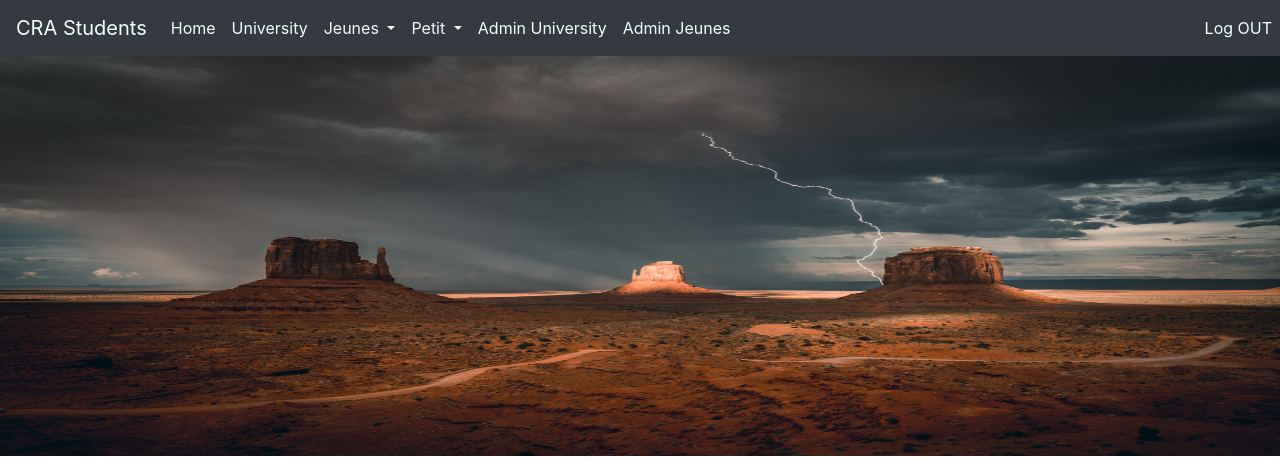
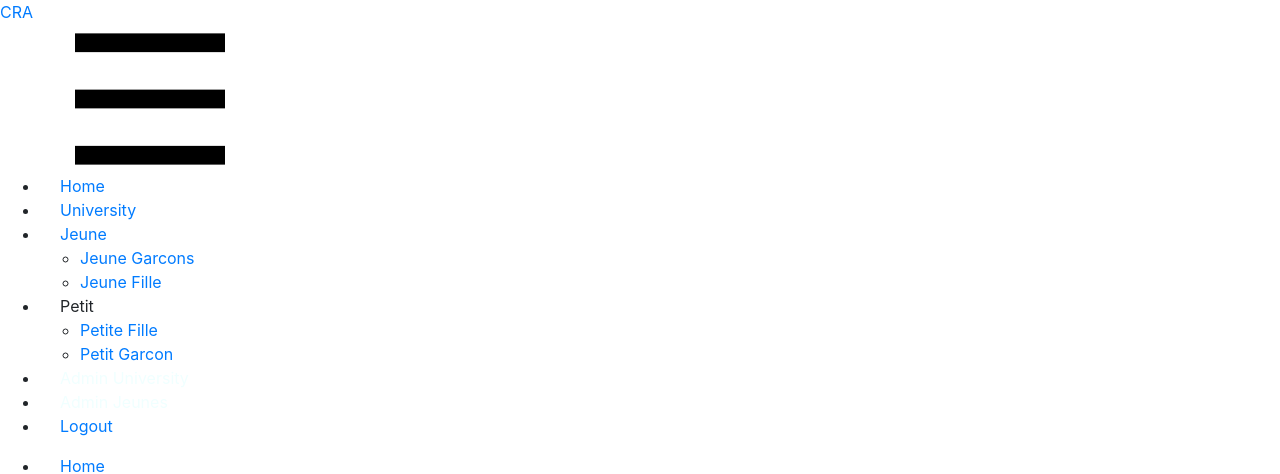
Before and after one commit to ABDA48/cra_studentmanagement, a Django app: page / in a window 1280 px wide. Shown: the top 474 px of the page. Run offline with Django 3.2, Linux system fonts and the light colour scheme; a user stored in the database is signed in; some libraries are stand-ins or nearby versions; grey boxes are pictures that could not be loaded.

Commit message:
Update nav.html

```diff
--- a/main/templates/main/nav.html
+++ b/main/templates/main/nav.html
@@ -1,48 +1,78 @@
-<nav class="navbar navbar-expand-sm bg-dark navbar-light sticky-top">
-    <ul class="navbar-nav">
-        <li class="nav-item">
-            <a class="navbar-brand" style="color: azure;" href="#">CRA Students</a>
-          </li>
-      <li class="nav-item active" >
-        <a class="nav-link" href="{%url 'home'%}"  style="color: azure;">Home</a>
-      </li>
-      <li class="nav-item">
-        <a class="nav-link" href="{%url 'university'%}" style="color: azure;">University</a>
+
+    <header class="u-clearfix u-header u-header sticky-top" id="sec-3954" style="background-color: white;">
+        <div class="u-clearfix u-sheet u-sheet-1">
+
+      <a href="#" class="u-image u-logo u-image-1" title="CRA" data-image-width="150" data-image-height="100">
+           CRA
+          </a>
+          <nav class="u-dropdown-icon u-menu u-menu-dropdown u-offcanvas u-menu-1">
+            <div class="menu-collapse" style="font-size: 1rem; letter-spacing: 0px; text-transform: uppercase; font-weight: 500;">
+              <a class="u-button-style u-custom-active-color u-custom-border u-custom-border-color u-custom-hover-color u-custom-left-right-menu-spacing u-custom-padding-bottom u-custom-text-active-color u-custom-text-color u-custom-text-hover-color u-custom-top-bottom-menu-spacing u-nav-link u-text-active-palette-1-base u-text-hover-palette-2-base" href="#">
+                <svg><use xmlns:xlink="http://www.w3.org/1999/xlink" xlink:href="#menu-hamburger"></use></svg>
+                <svg version="1.1" xmlns="http://www.w3.org/2000/svg" xmlns:xlink="http://www.w3.org/1999/xlink"><defs><symbol id="menu-hamburger" viewBox="0 0 16 16" style="width: 16px; height: 16px;"><rect y="1" width="16" height="2"></rect><rect y="7" width="16" height="2"></rect><rect y="13" width="16" height="2"></rect>
+  </symbol>
+  </defs></svg>
+              </a>
+            </div>
+            <div class="u-custom-menu u-nav-container">
+              <ul class="u-nav u-spacing-2 u-unstyled u-nav-1">
+                  <li class="u-nav-item"><a class="u-active-palette-1-base u-button-style u-hover-palette-1-light-1 u-nav-link u-text-active-white u-text-grey-90 u-text-hover-white" href="{%url 'home'%}"  style="padding: 10px 20px;">Home</a>
+
+
+  </li><li class="u-nav-item"><a class="u-active-palette-1-base u-button-style u-hover-palette-1-light-1 u-nav-link u-text-active-white u-text-grey-90 u-text-hover-white"  href="{%url 'university'%}" style="padding: 10px 20px;">University</a>
+  </li><li class="u-nav-item"><a class="u-active-palette-1-base u-button-style u-hover-palette-1-light-1 u-nav-link u-text-active-white u-text-grey-90 u-text-hover-white" href="#" style="padding: 10px 20px;">Jeune</a><div class="u-nav-popup"><ul class="u-h-spacing-20 u-nav u-unstyled u-v-spacing-10 u-nav-2"><li class="u-nav-item"><a class="u-button-style u-nav-link u-white" href="{%url 'jeunegarcons'%}">Jeune Garcons</a>
+  </li><li class="u-nav-item"><a class="u-button-style u-nav-link u-white" href="{%url 'jeunefille'%}">Jeune Fille</a>
   </li>
 
-      <li class="dropdown nav-item">
-        <a class="dropdown-toggle nav-link" data-toggle="dropdown" href="#" style="color: aliceblue;">Jeunes
-        <span class="caret"></span></a>
-        <ul class="dropdown-menu bg-dark">
-          <li class="nav-link jstyle"><a href="{%url 'jeunegarcons'%}" style="text-decoration: none;color: aliceblue;  margin: 10px;">Jeunes Garcons</a></li>
-          <li class="nav-link jstyle"><a href="{%url 'jeunefille'%}" style="text-decoration: none;color: aliceblue;  margin: 10px;">Jeunes Fille</a></li>
 </ul>
+  </div>
+  </li><li class="u-nav-item"><a class="u-active-palette-1-base u-button-style u-hover-palette-1-light-1 u-nav-link u-text-active-white u-text-grey-90 u-text-hover-white" style="padding: 10px 20px;">Petit</a><div class="u-nav-popup"><ul class="u-h-spacing-20 u-nav u-unstyled u-v-spacing-10 u-nav-3"><li class="u-nav-item"><a class="u-button-style u-nav-link u-white" href="{%url 'petitefille'%}">Petite Fille</a>
+  </li><li class="u-nav-item"><a class="u-button-style u-nav-link u-white" href="{%url 'petitgarcons'%}">Petit Garcon</a>
+  </li></ul>
+  </div>
+  </li>
+  {%if u%}
+  <li class="u-nav-item">
+    <a class="u-active-palette-1-base u-button-style u-hover-palette-1-light-1 u-nav-link u-text-active-white u-text-grey-90 u-text-hover-white" href="{%url 'studentadd'%}" style="color: azure;padding: 10px 20px;">Admin University</a>
+  </li>
+  <li class="u-nav-item">
+    <a class="u-active-palette-1-base u-button-style u-hover-palette-1-light-1 u-nav-link u-text-active-white u-text-grey-90 u-text-hover-white" href="{%url 'jeunneadd'%}" style="color: azure;padding: 10px 20px;">Admin Jeunes</a>
+  </li>
+  {%endif%}
+  <li class="u-nav-item"><a class="u-active-palette-1-base u-button-style u-hover-palette-1-light-1 u-nav-link u-text-active-white u-text-grey-90 u-text-hover-white" style="padding: 10px 20px;" href="{%url 'logout'%}"  >Logout</a>
+  </li></ul>
+            </div>
+
+            <div class="u-custom-menu u-nav-container-collapse">
+              <div class="u-black u-container-style u-inner-container-layout u-opacity u-opacity-95 u-sidenav">
+                <div class="u-sidenav-overflow">
+                  <div class="u-menu-close"></div>
+                  <ul class="u-align-center u-nav u-popupmenu-items u-unstyled u-nav-4"><li class="u-nav-item"><a class="u-button-style u-nav-link" href="Home.html" style="padding: 10px 20px;">Home</a>
+  </li><li class="u-nav-item"><a class="u-button-style u-nav-link" href="{%url 'university'%}" style="padding: 10px 20px;">University</a>
+  </li><li class="u-nav-item"><a class="u-button-style u-nav-link" href="#" style="padding: 10px 20px;">Jeune</a><div class="u-nav-popup"><ul class="u-h-spacing-20 u-nav u-unstyled u-v-spacing-10 u-nav-5"><li class="u-nav-item"><a class="u-button-style u-nav-link" href="{%url 'jeunegarcons'%}">Jeune Garcons</a>
+  </li><li class="u-nav-item"><a class="u-button-style u-nav-link"href="{%url 'jeunefille'%}">Jeune Fille</a>
+  </li></ul>
+  </div>
+  </li><li class="u-nav-item"><a class="u-button-style u-nav-link" style="padding: 10px 20px;">Petit</a><div class="u-nav-popup"><ul class="u-h-spacing-20 u-nav u-unstyled u-v-spacing-10 u-nav-6"><li class="u-nav-item"><a class="u-button-style u-nav-link" href="{%url 'petitefille'%}">Petite Fille</a>
+  </li><li class="u-nav-item"><a class="u-button-style u-nav-link" href="{%url 'petitgarcons'%}">Petit Garcon</a>
+  </li></ul>
+  </div>
   </li>
 
-      <li class="dropdown nav-item">
-        <a class="dropdown-toggle nav-link" data-toggle="dropdown" href="#" style="color: aliceblue;">Petit
-        <span class="caret"></span></a>
-        <ul class="dropdown-menu bg-dark">
-          <li class="nav-link jstyle "><a href="{%url 'petitgarcons'%}" style="text-decoration: none;color: aliceblue; margin: 10px;">Petit Garcons</a></li>
-          <li class="nav-link jstyle"><a href="{%url 'petitefille'%}" style="text-decoration: none;color: aliceblue;  margin: 10px;"">Petite Fille</a></li>
-        </ul>
+  {%if u%}
+  <li class="u-nav-item">
+    <a class="u-active-palette-1-base u-button-style u-hover-palette-1-light-1 u-nav-link u-text-active-white u-text-grey-90 u-text-hover-white" href="{%url 'studentadd'%}" style="color: azure;padding: 10px 20px;">Admin University</a>
   </li>
-      <style>
-        .jstyle:hover{
-        background-color: #007bff;
-        }
-      </style>
-
-      {%if u%}
-      <li class="nav-item">
-        <a class="nav-link" href="{%url 'studentadd'%}" style="color: azure;">Admin University</a>
-      </li>
-      <li class="nav-item">
-        <a class="nav-link" href="{%url 'jeunneadd'%}" style="color: azure;">Admin Jeunes</a>
+  <li class="u-nav-item">
+    <a class="u-active-palette-1-base u-button-style u-hover-palette-1-light-1 u-nav-link u-text-active-white u-text-grey-90 u-text-hover-white" href="{%url 'jeunneadd'%}" style="color: azure;padding: 10px 20px;">Admin Jeunes</a>
   </li>
   {%endif%}
-      <li class="nav-item " >
-        <a  class="nav-link"    href="{%url 'logout'%}" style="color: azure;right: 0; position: absolute;">Log OUT</a>
-      </li>
-    </ul>
+  <li class="u-nav-item"><a class="u-button-style u-nav-link" href="{%url 'logout'%}"  style="padding: 10px 20px;">Logout</a>
+  </li></ul>
+                </div>
+              </div>
+              <div class="u-black u-menu-overlay u-opacity u-opacity-70"></div>
+            </div>
           </nav>
+        </div>
+      </header>
```
Lines whose indentation alone changed are shown as unchanged.
